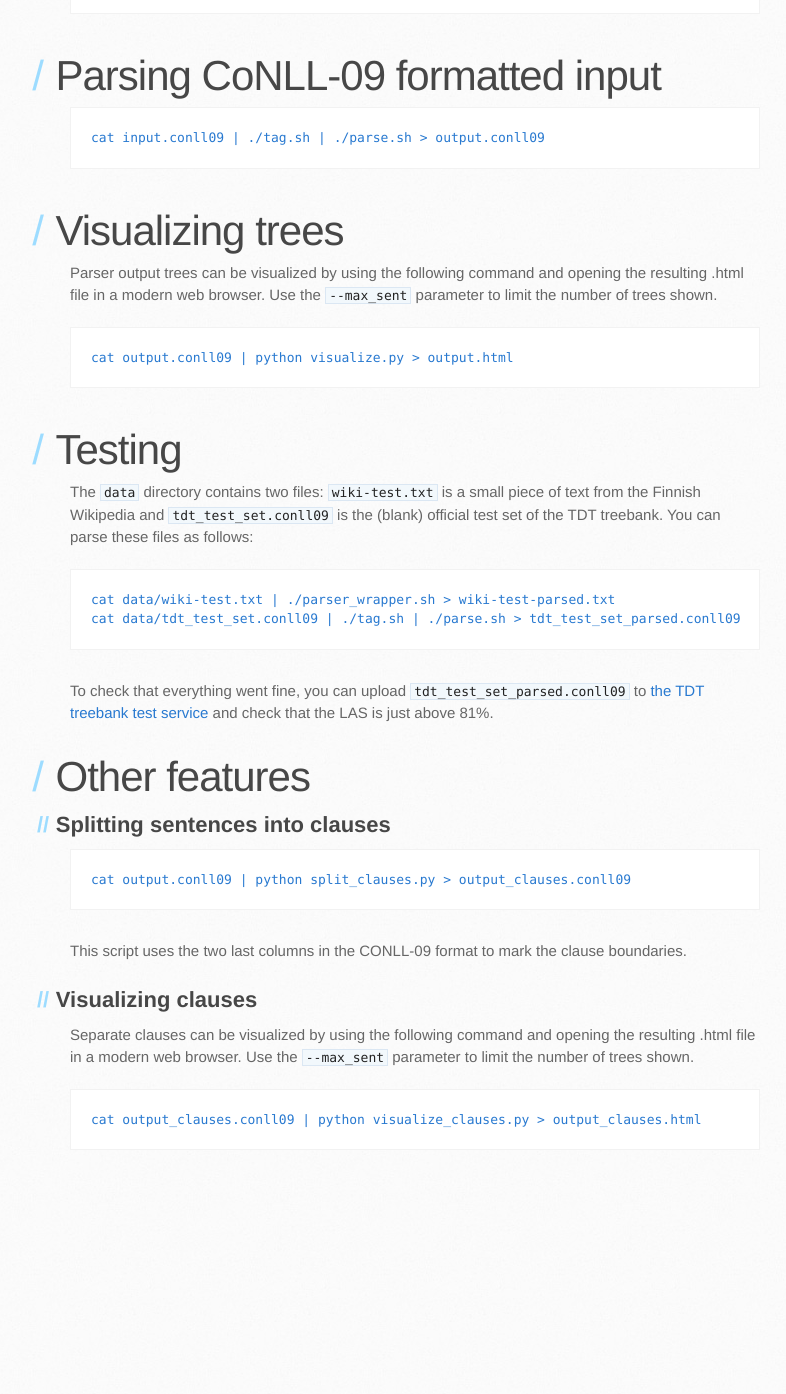
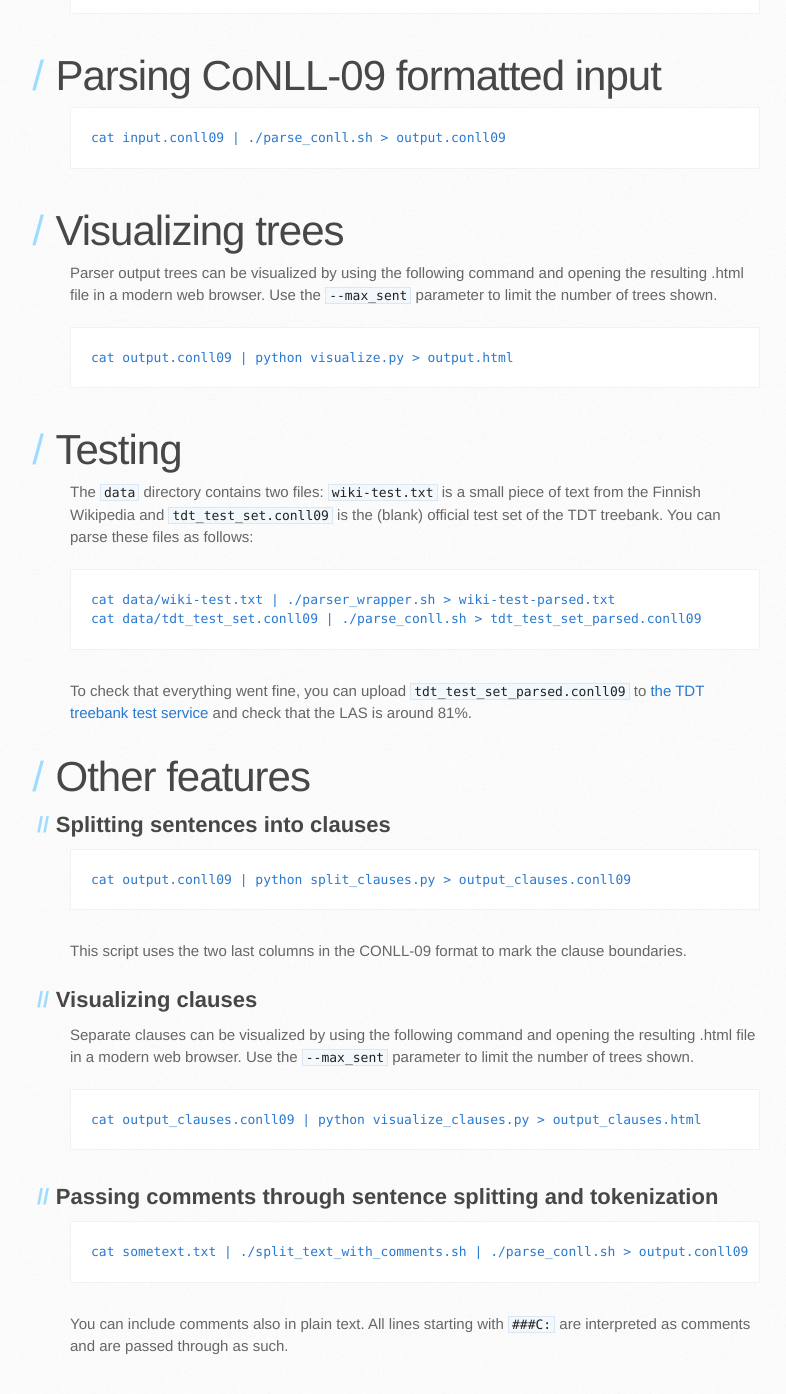
Before and after one commit to TurkuNLP/Finnish-dep-parser, a Jekyll site: the page built from index.md, in a window 1280 px wide and 1400 px high, scrolled down 1288 px. Shown: the top 1394 px of the window, without its empty margins (100-886 px from the left). Built offline with Jekyll 4.4.1, drawn with Linux system fonts in a browser that asks for light colours; before the commit the page ends 2491 px from its top, so only the background shows below that.

Commit message:
Update index.md

```diff
--- a/index.md
+++ b/index.md
@@ -37,7 +37,7 @@ The following command will run the entire pipeline (sentence splitting, tokeniza
 
 # Parsing CoNLL-09 formatted input
 
-    cat input.conll09 | ./tag.sh | ./parse.sh > output.conll09
+    cat input.conll09 | ./parse_conll.sh > output.conll09
 
 # Visualizing trees
 
@@ -50,9 +50,9 @@ Parser output trees can be visualized by using the following command and opening
 The `data` directory contains two files: `wiki-test.txt` is a small piece of text from the Finnish Wikipedia and `tdt_test_set.conll09` is the (blank) official test set of the TDT treebank. You can parse these files as follows:
 
     cat data/wiki-test.txt | ./parser_wrapper.sh > wiki-test-parsed.txt
-    cat data/tdt_test_set.conll09 | ./tag.sh | ./parse.sh > tdt_test_set_parsed.conll09
+    cat data/tdt_test_set.conll09 | ./parse_conll.sh > tdt_test_set_parsed.conll09
 
-To check that everything went fine, you can upload `tdt_test_set_parsed.conll09` to [the TDT treebank test service](http://bionlp-www.utu.fi/tdteval/) and check that the LAS is just above 81%.
+To check that everything went fine, you can upload `tdt_test_set_parsed.conll09` to [the TDT treebank test service](http://bionlp-www.utu.fi/tdteval/) and check that the LAS is around 81%.
 
 # Other features
 
@@ -67,3 +67,9 @@ This script uses the two last columns in the CONLL-09 format to mark the clause
 Separate clauses can be visualized by using the following command and opening the resulting .html file in a modern web browser. Use the `--max_sent` parameter to limit the number of trees shown.
 
     cat output_clauses.conll09 | python visualize_clauses.py > output_clauses.html
+
+## Passing comments through sentence splitting and tokenization
+
+    cat sometext.txt | ./split_text_with_comments.sh | ./parse_conll.sh > output.conll09
+
+You can include comments also in plain text. All lines starting with `###C:` are interpreted as comments and are passed through as such.
```
